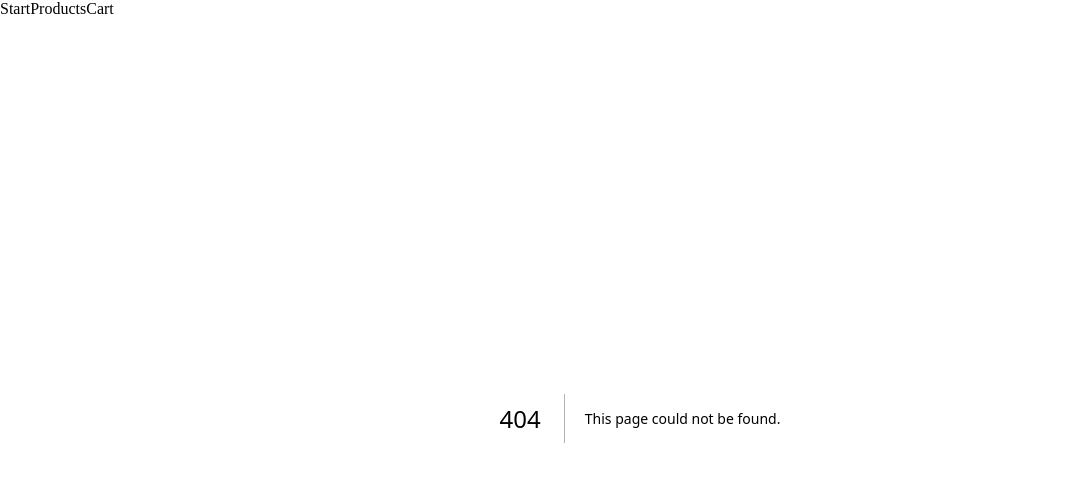
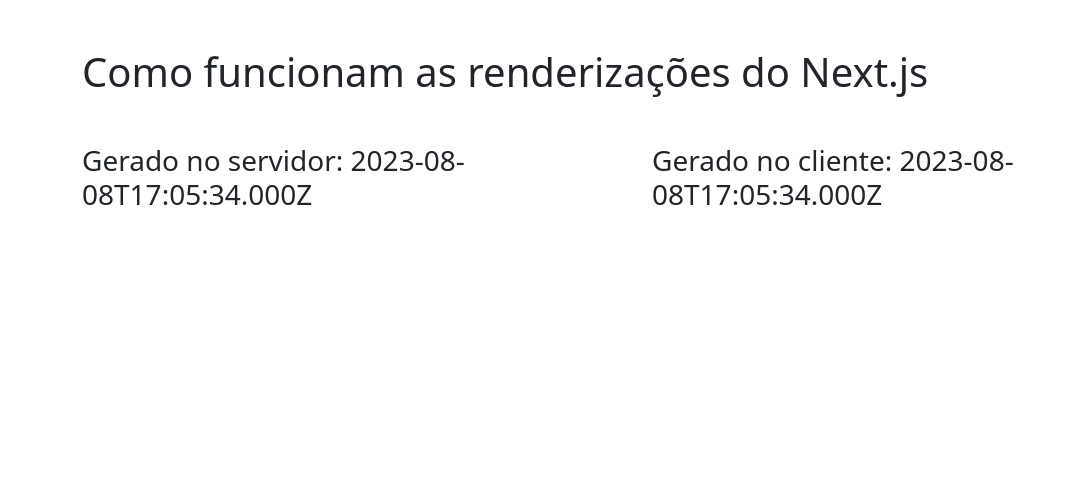
Before and after one commit to Ednaxx/obc-black-nextjs, a Next.js app: page /dynamic in a window 1280 px wide. Before the commit this address had no page. Shown: the top 482 px of the page, without its empty margins (0-1075 px from the left). Built offline with nearby package versions, Linux system fonts and the light colour scheme; no server answers.

Commit message:
server-side rendering video-class

```diff
--- a/package.json
+++ b/package.json
@@ -12,11 +12,13 @@
     "@types/node": "20.4.8",
     "@types/react": "18.2.19",
     "@types/react-dom": "18.2.7",
+    "bootstrap": "^5.3.1",
     "eslint": "8.46.0",
     "eslint-config-next": "13.4.13",
     "next": "13.4.13",
     "react": "18.2.0",
     "react-dom": "18.2.0",
+    "reactstrap": "^9.2.0",
     "typescript": "5.1.6"
   }
 }
--- a/src/pages/_app.tsx
+++ b/src/pages/_app.tsx
@@ -1,4 +1,4 @@
-import '@/styles/globals.css'
+import 'bootstrap/dist/css/bootstrap.min.css'
 import type { AppProps } from 'next/app'
 
 export default function App({ Component, pageProps }: AppProps) {
--- a/src/pages/_document.tsx
+++ b/src/pages/_document.tsx
@@ -1,18 +1,10 @@
 import { Html, Head, Main, NextScript } from 'next/document'
-import Link from 'next/link'
 
 export default function Document() {
   return (
     <Html lang="en">
       <Head />
       <body>
-
-        <nav>
-          <Link href={"/"} >Start</Link>
-          <Link href={"/products"} >Products</Link>
-          <Link href={"/cart"} >Cart</Link>
-        </nav>
-
         <Main />
         <NextScript />
       </body>
--- a/src/pages/api/hello.ts
+++ b/src/pages/api/hello.ts
@@ -3,11 +3,12 @@
 
 type Data = {
   name: string
+  timestamp: Date
 }
 
 export default function handler(
   req: NextApiRequest,
   res: NextApiResponse<Data>
 ) {
-  res.status(200).json({ name: 'John Doe' })
+  res.status(200).json({ name: 'John Doe', timestamp: new Date })
 }
--- /dev/null
+++ b/src/pages/dynamic.tsx
@@ -0,0 +1,60 @@
+// pages/dynamic.tsx
+
+import { GetServerSideProps, NextPage } from "next"
+import { ReactNode, useEffect, useState } from "react"
+import { Col, Container, Row } from "reactstrap"
+
+type ApiResponse = {
+  name: string
+  timestamp: Date
+}
+
+export const getServerSideProps: GetServerSideProps = async () => {
+	const serverSideData: ApiResponse = await fetch(`${process.env.NEXT_PUBLIC_APIURL}/api/hello`).then(res => res.json())
+
+  return {
+    props: {
+      serverSideData
+    }
+  }
+}
+
+const Dynamic: NextPage = (props: {
+  children?: ReactNode
+  serverSideData?: ApiResponse
+}) => {
+  const [clientSideData, setClientSideData] = useState<ApiResponse>()
+
+  useEffect(() => {
+    fetchData()
+  }, [])
+
+  const fetchData = async () => {
+    const data = await fetch("/api/hello").then(res => res.json())
+    setClientSideData(data)
+  }
+
+  return (
+    <Container tag="main">
+      <h1 className="my-5">
+        Como funcionam as renderizações do Next.js
+      </h1>
+
+      <Row>
+        <Col>
+          <h3>
+            Gerado no servidor: {props.serverSideData?.timestamp.toString()}
+          </h3>
+        </Col>
+
+        <Col>
+          <h3>
+            Gerado no cliente: {clientSideData?.timestamp.toString()}
+          </h3>
+        </Col>
+      </Row>
+    </Container>
+  )
+}
+
+export default Dynamic
--- a/src/pages/index.tsx
+++ b/src/pages/index.tsx
@@ -1,6 +1,5 @@
 import type { NextPage } from 'next'
 import Head from 'next/head'
-import Link from 'next/link'
 
 const Home: NextPage = () => {
   return (
--- a/src/styles/globals.css
+++ /dev/null
@@ -1,107 +0,0 @@
-:root {
-  --max-width: 1100px;
-  --border-radius: 12px;
-  --font-mono: ui-monospace, Menlo, Monaco, 'Cascadia Mono', 'Segoe UI Mono',
-    'Roboto Mono', 'Oxygen Mono', 'Ubuntu Monospace', 'Source Code Pro',
-    'Fira Mono', 'Droid Sans Mono', 'Courier New', monospace;
-
-  --foreground-rgb: 0, 0, 0;
-  --background-start-rgb: 214, 219, 220;
-  --background-end-rgb: 255, 255, 255;
-
-  --primary-glow: conic-gradient(
-    from 180deg at 50% 50%,
-    #16abff33 0deg,
-    #0885ff33 55deg,
-    #54d6ff33 120deg,
-    #0071ff33 160deg,
-    transparent 360deg
-  );
-  --secondary-glow: radial-gradient(
-    rgba(255, 255, 255, 1),
-    rgba(255, 255, 255, 0)
-  );
-
-  --tile-start-rgb: 239, 245, 249;
-  --tile-end-rgb: 228, 232, 233;
-  --tile-border: conic-gradient(
-    #00000080,
-    #00000040,
-    #00000030,
-    #00000020,
-    #00000010,
-    #00000010,
-    #00000080
-  );
-
-  --callout-rgb: 238, 240, 241;
-  --callout-border-rgb: 172, 175, 176;
-  --card-rgb: 180, 185, 188;
-  --card-border-rgb: 131, 134, 135;
-}
-
-@media (prefers-color-scheme: dark) {
-  :root {
-    --foreground-rgb: 255, 255, 255;
-    --background-start-rgb: 0, 0, 0;
-    --background-end-rgb: 0, 0, 0;
-
-    --primary-glow: radial-gradient(rgba(1, 65, 255, 0.4), rgba(1, 65, 255, 0));
-    --secondary-glow: linear-gradient(
-      to bottom right,
-      rgba(1, 65, 255, 0),
-      rgba(1, 65, 255, 0),
-      rgba(1, 65, 255, 0.3)
-    );
-
-    --tile-start-rgb: 2, 13, 46;
-    --tile-end-rgb: 2, 5, 19;
-    --tile-border: conic-gradient(
-      #ffffff80,
-      #ffffff40,
-      #ffffff30,
-      #ffffff20,
-      #ffffff10,
-      #ffffff10,
-      #ffffff80
-    );
-
-    --callout-rgb: 20, 20, 20;
-    --callout-border-rgb: 108, 108, 108;
-    --card-rgb: 100, 100, 100;
-    --card-border-rgb: 200, 200, 200;
-  }
-}
-
-* {
-  box-sizing: border-box;
-  padding: 0;
-  margin: 0;
-}
-
-html,
-body {
-  max-width: 100vw;
-  overflow-x: hidden;
-}
-
-body {
-  color: rgb(var(--foreground-rgb));
-  background: linear-gradient(
-      to bottom,
-      transparent,
-      rgb(var(--background-end-rgb))
-    )
-    rgb(var(--background-start-rgb));
-}
-
-a {
-  color: inherit;
-  text-decoration: none;
-}
-
-@media (prefers-color-scheme: dark) {
-  html {
-    color-scheme: dark;
-  }
-}
```
Also changed, not shown: src/styles/Home.module.css (deleted, +0 -229 lines), 1 other file (tests, documents, lock files or other folders).
